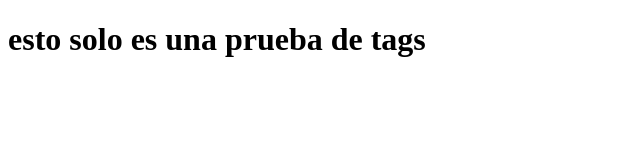
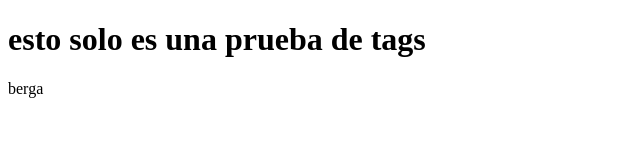
Before and after one commit to samuel210607/purebaTags, a plain HTML site: page index.html in a window 1280 px wide. Shown: the full height of the page, 0-640 px from the left. Drawn offline with Linux system fonts and the light colour scheme.

```diff
--- a/index.html
+++ b/index.html
@@ -8,5 +8,7 @@
 </head>
 <body>
     <h1> esto solo es una prueba de tags</h1>
+
+    <p> berga </p>
 </body>
 </html>
```
